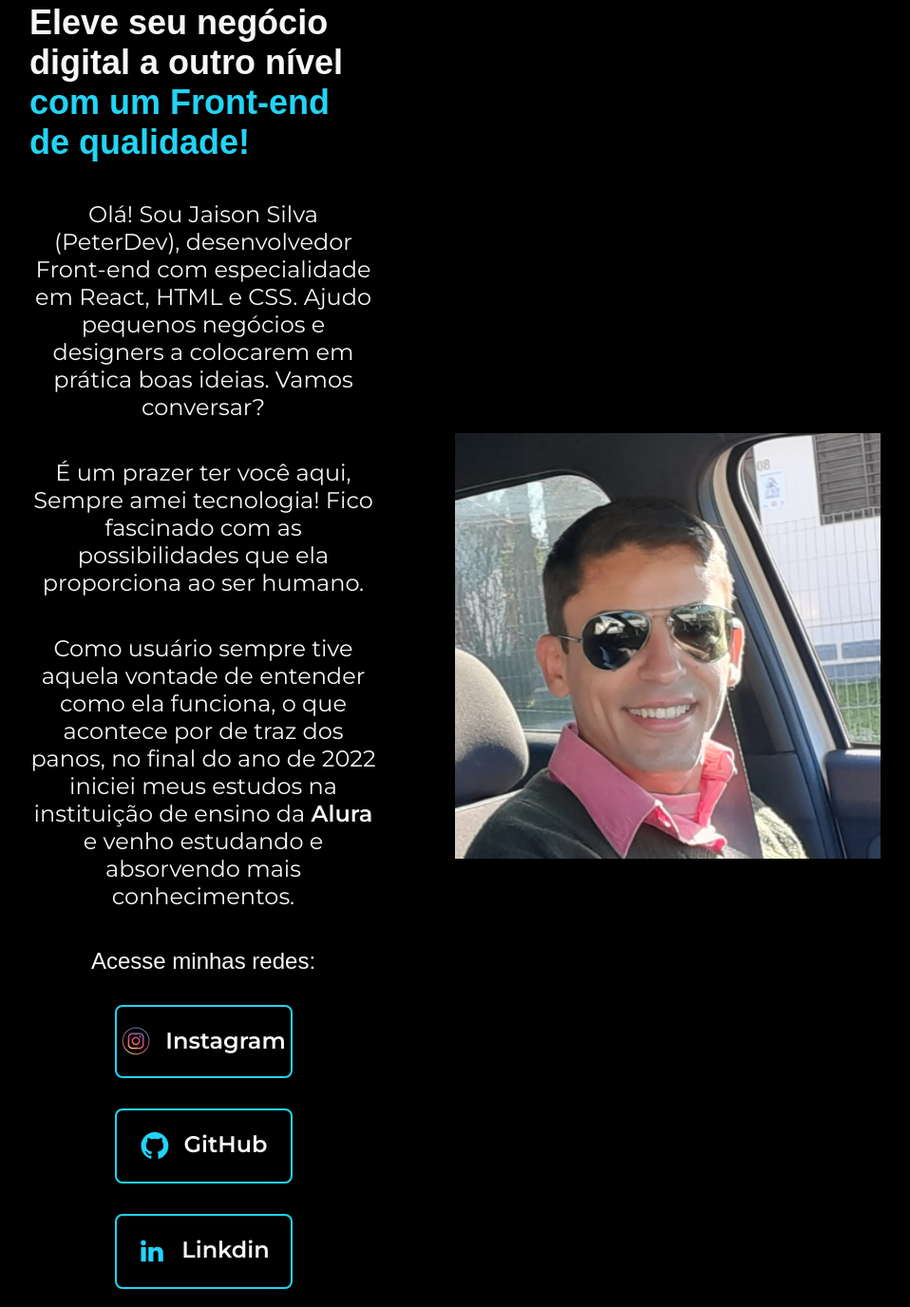
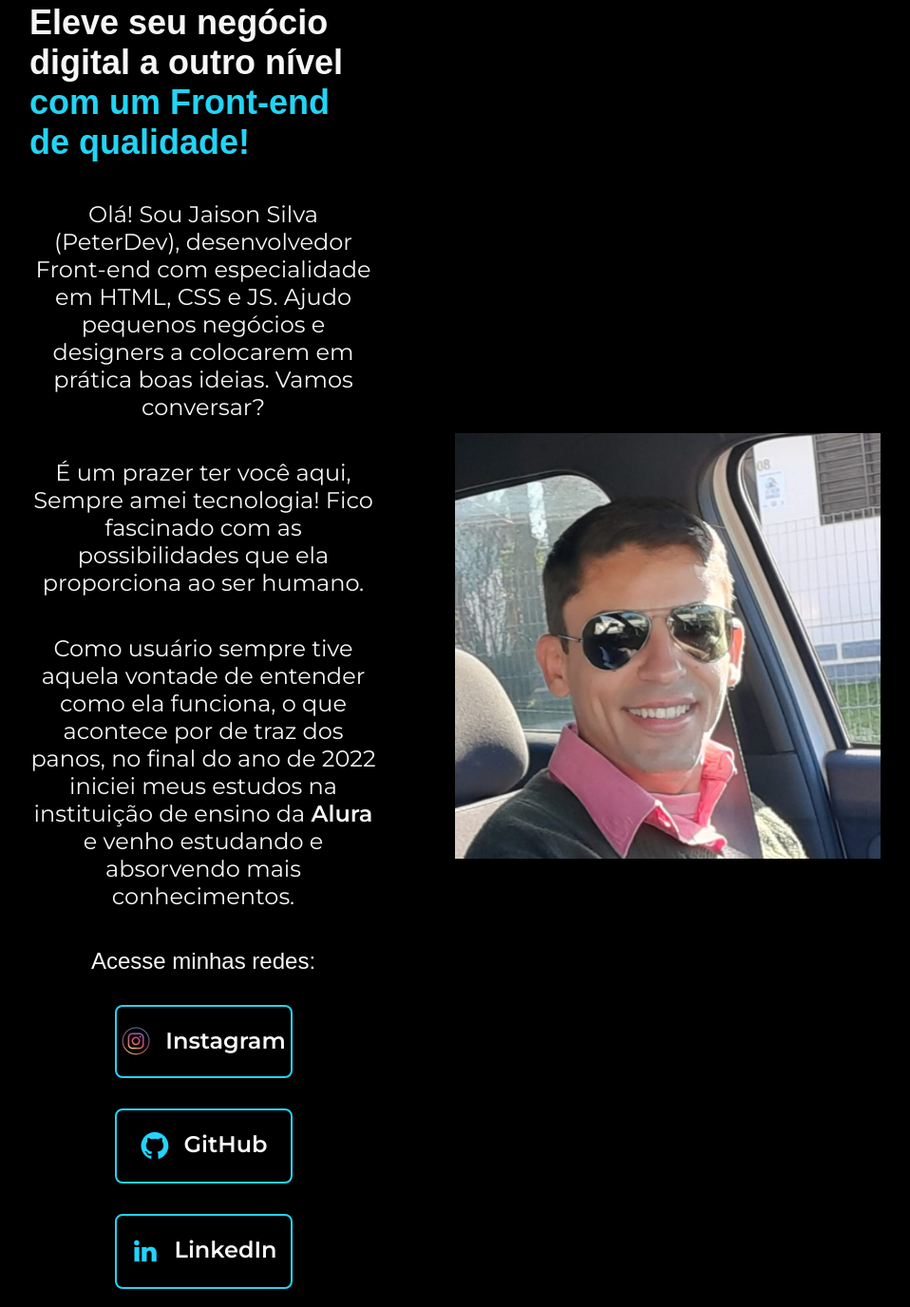
Before and after one commit to JaicioneiPeterle/PeterDev, a plain HTML site: page index.html in a window 1280 px wide. Shown: the part 104-1480 px from the top of the page at 95% size, without its empty margins (161-1119 px from the left). Drawn offline with Linux system fonts and the light colour scheme.

Commit message:
Update index.html

```diff
--- a/index.html
+++ b/index.html
@@ -23,8 +23,7 @@
             class="titulo-destaque">com um Front-end de qualidade!
             </strong></h1>
             <p class="apresentacao__conteudo__texto">Olá! Sou Jaison Silva (PeterDev), desenvolvedor
-            Front-end com especialidade em React, HTML e
-            CSS. Ajudo pequenos negócios e designers a
+            Front-end com especialidade em HTML, CSS e JS. Ajudo pequenos negócios e designers a
             colocarem em prática boas ideias. Vamos conversar?</p>
             <p class="apresentacao__conteudo__texto">É um prazer ter você aqui, Sempre amei tecnologia! Fico fascinado com as possibilidades que ela proporciona ao ser humano.</p>
             <p class="apresentacao__conteudo__texto">Como usuário sempre tive aquela vontade de entender como ela funciona, o que acontece por de traz dos panos, no final do ano de 2022 iniciei meus estudos na
@@ -33,7 +32,7 @@
                 <h2 class="apresentacao__links__subtitulo">Acesse minhas redes:</h2>
                 <a class="apresentacao__links__link" href="https://www.instagram.com/jaison_peterle"> <img src="./assets/logoinsta1.jpg"> Instagram</a>
                 <a class="apresentacao__links__link" href="https://github.com/JaicioneiPeterle"> <img src="./assets/Logo Github.png"> GitHub</a>
-                <a class="apresentacao__links__link" href="https://www.linkedin.com/in/jaison-peterle-6085621b6/"> <img src="./assets/Logo linkedin.png"> Linkdin</a>
+                <a class="apresentacao__links__link" href="https://www.linkedin.com/in/jaison-peterle-6085621b6/"> <img src="./assets/Logo linkedin.png"> LinkedIn</a>
             </div>
         </section>
         <img class="apresentacao__imagem" src="./assets/jaison2.png" alt="Foto da Jaison Silva">
```
